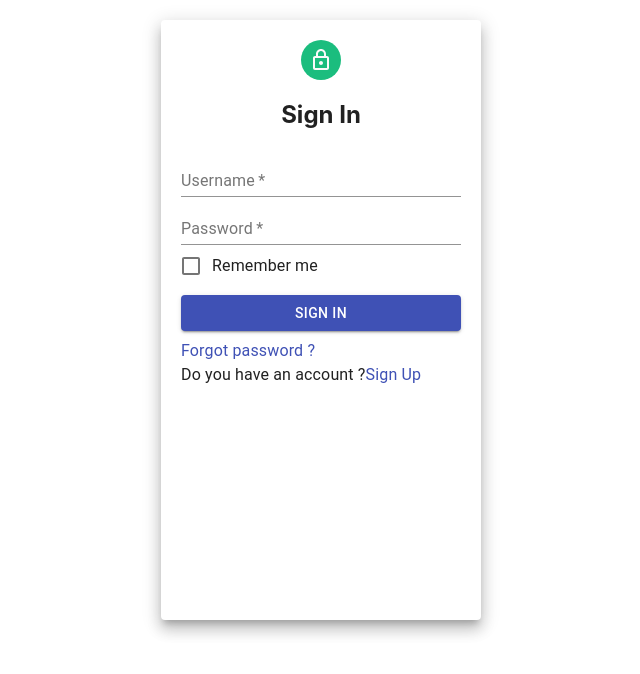
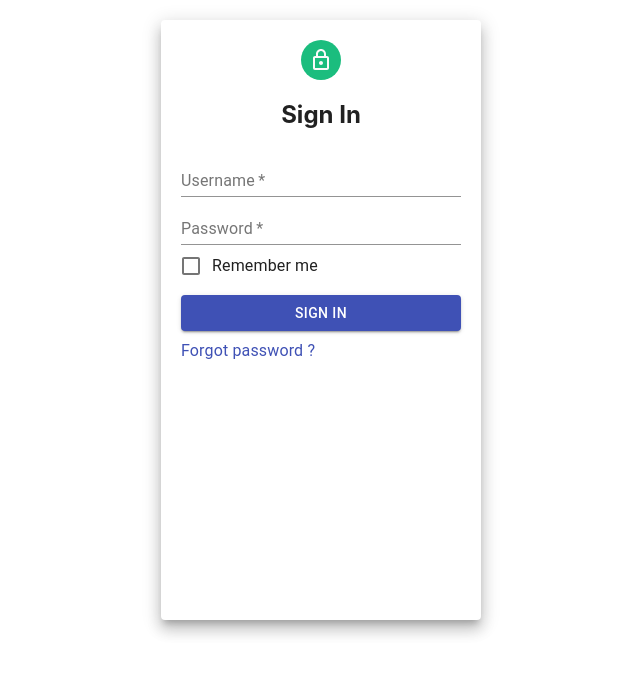
Before and after one commit to SatyajitPaul/finflyer, a React (Create React App) app: page / in a window 1280 px wide. Shown: the top 674 px of the page, without its empty margins (319-959 px from the left). Built offline with nearby package versions, Linux system fonts and the light colour scheme.

Commit message:
loginAdded

```diff
--- a/src/components/login.js
+++ b/src/components/login.js
@@ -3,11 +3,26 @@ import { Grid,Paper, Avatar, TextField, Button, Typography,Link } from '@materia
 import LockOutlinedIcon from '@material-ui/icons/LockOutlined';
 import FormControlLabel from '@material-ui/core/FormControlLabel';
 import Checkbox from '@material-ui/core/Checkbox';
+import {useState} from 'react';
 const Login=()=>{
 
+    const[username,setUsername]= useState('');
+    const[password,setPassword]= useState('');
+    const[userInfo,setUserInfo]=useState({
+        name:'',
+        pass:'',
+    })
     const paperStyle={padding :20,height:'70vh',width:280, margin:"20px auto"}
     const avatarStyle={backgroundColor:'#1bbd7e'}
     const btnstyle={margin:'8px 0'}
+
+    const handleSubmit =(e) =>{
+        e.preventDefault();
+        setUserInfo({
+            name:username,
+            pass:password,
+        })
+    }
     return(
         <Grid>
             <Paper elevation={10} style={paperStyle}>
@@ -15,8 +30,9 @@ const Login=()=>{
                      <Avatar style={avatarStyle}><LockOutlinedIcon/></Avatar>
                     <h2>Sign In</h2>
                 </Grid>
-                <TextField label='Username' placeholder='Enter username' fullWidth required/>
-                <TextField label='Password' placeholder='Enter password' type='password' fullWidth required/>
+                <form onSubmit={handleSubmit}>
+                <TextField label='Username' autoComplete='true' value={username} onChange={(e)=>{setUsername(e.target.value)}} placeholder='Enter username' fullWidth required/>
+                <TextField label='Password' autoComplete='false' value={password} onChange={(e)=>{setPassword(e.target.value)}} placeholder='Enter password' type='password' fullWidth required/>
                 <FormControlLabel
                     control={
                     <Checkbox
@@ -27,16 +43,13 @@ const Login=()=>{
                     label="Remember me"
                  />
                 <Button type='submit' color='primary' variant="contained" style={btnstyle} fullWidth>Sign in</Button>
+                </form>
                 <Typography >
                      <Link href="#" >
                         Forgot password ?
                 </Link>
                 </Typography>
-                <Typography > Do you have an account ?
-                     <Link href="#" >
-                        Sign Up
-                </Link>
-                </Typography>
+
             </Paper>
         </Grid>
     )
```
